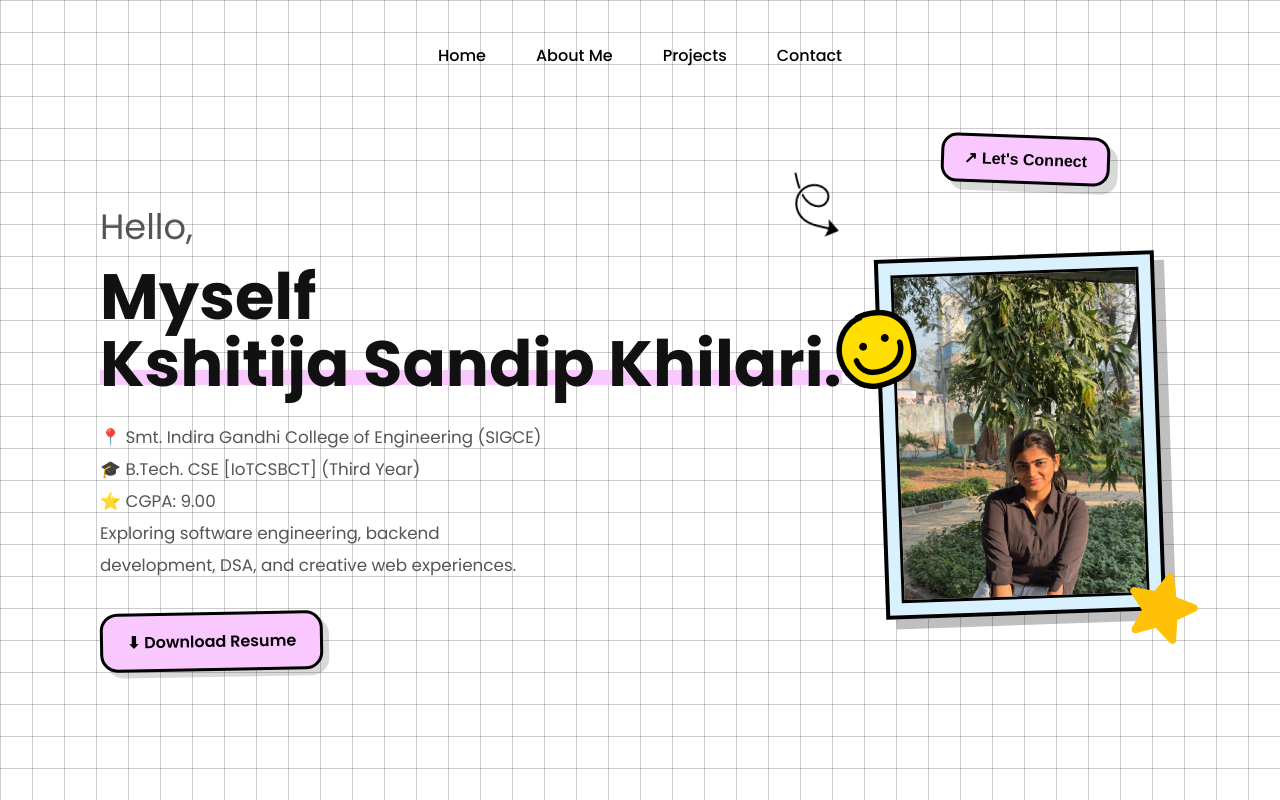
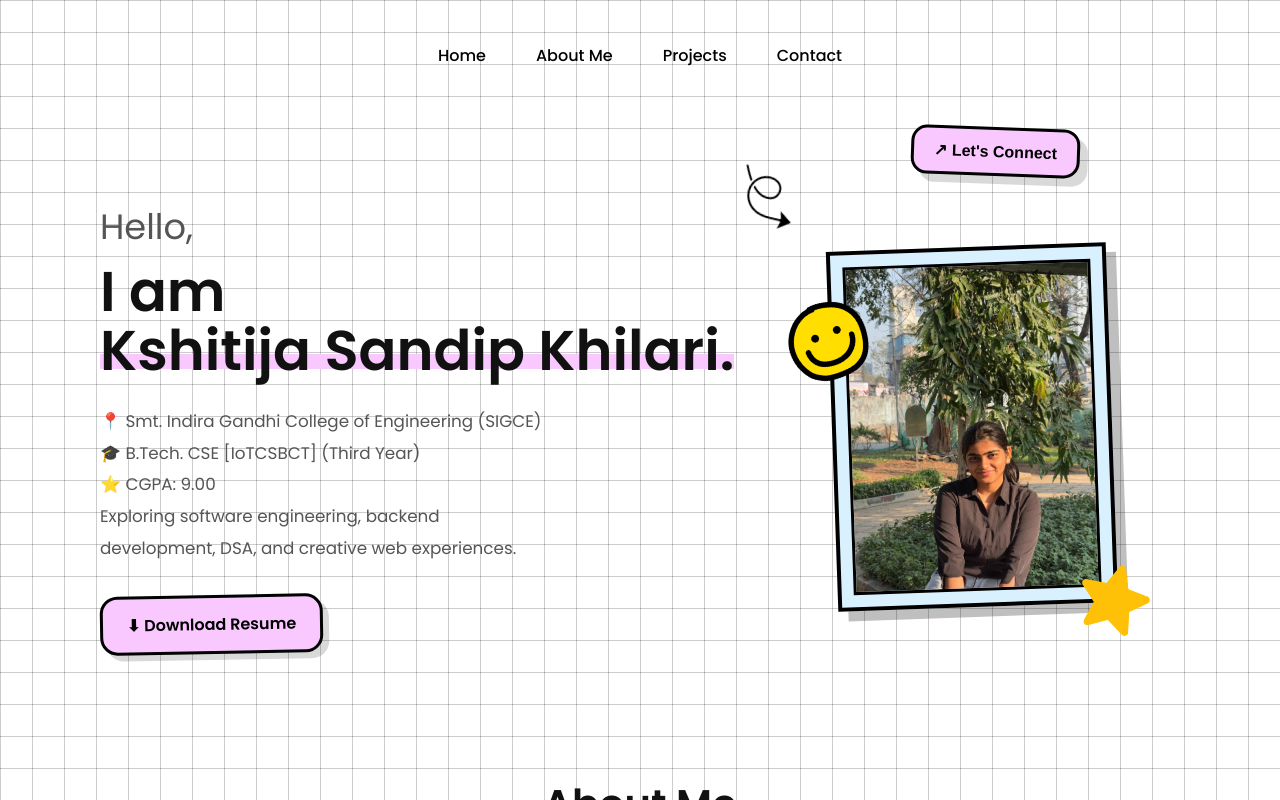
Before and after one commit to KshitijaKhilari/portfolio-website, a React (Vite) app: page / in a window 1280 px wide. Shown: the top 800 px of the page. Built offline with nearby package versions, Linux system fonts and the light colour scheme.

Commit message:
Minor changes

```diff
--- a/src/Styles/Home.css
+++ b/src/Styles/Home.css
@@ -27,8 +27,8 @@
 }
 
 .hero-title {
-  font-size: 4rem;
-  font-weight: 700;
+  font-size: 3.5rem;
+  font-weight: 600;
 
   line-height: 1.05;
 
--- a/src/Styles/Navbar.css
+++ b/src/Styles/Navbar.css
@@ -16,6 +16,7 @@
 
   z-index: 1000;
 }
+
 
 .nav-links {
   display: flex;
--- a/src/pages/Home.jsx
+++ b/src/pages/Home.jsx
@@ -55,7 +55,7 @@ function Home() {
         </p>
 
         <h1 className="hero-title">
-          Myself
+          I am
           <br />
 
           <span className="highlight">
```
